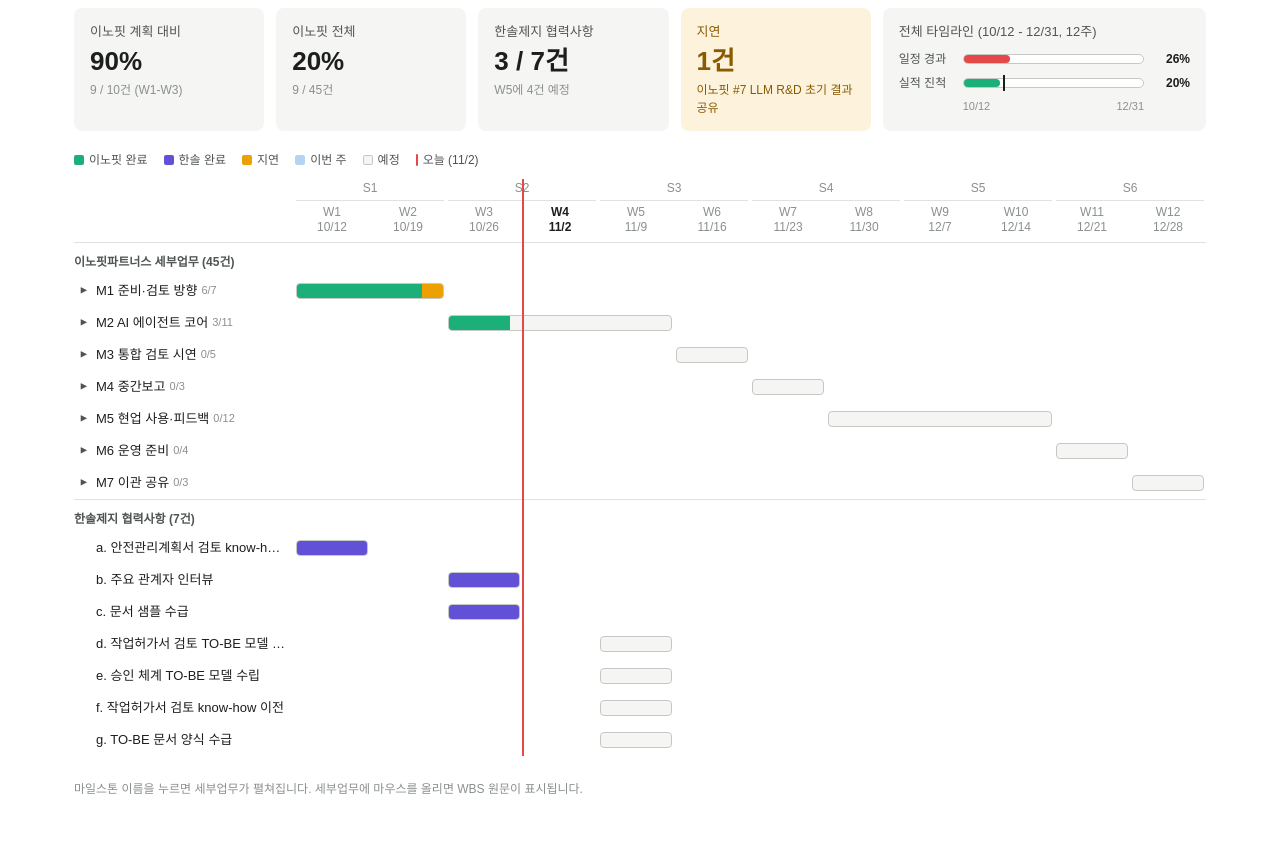
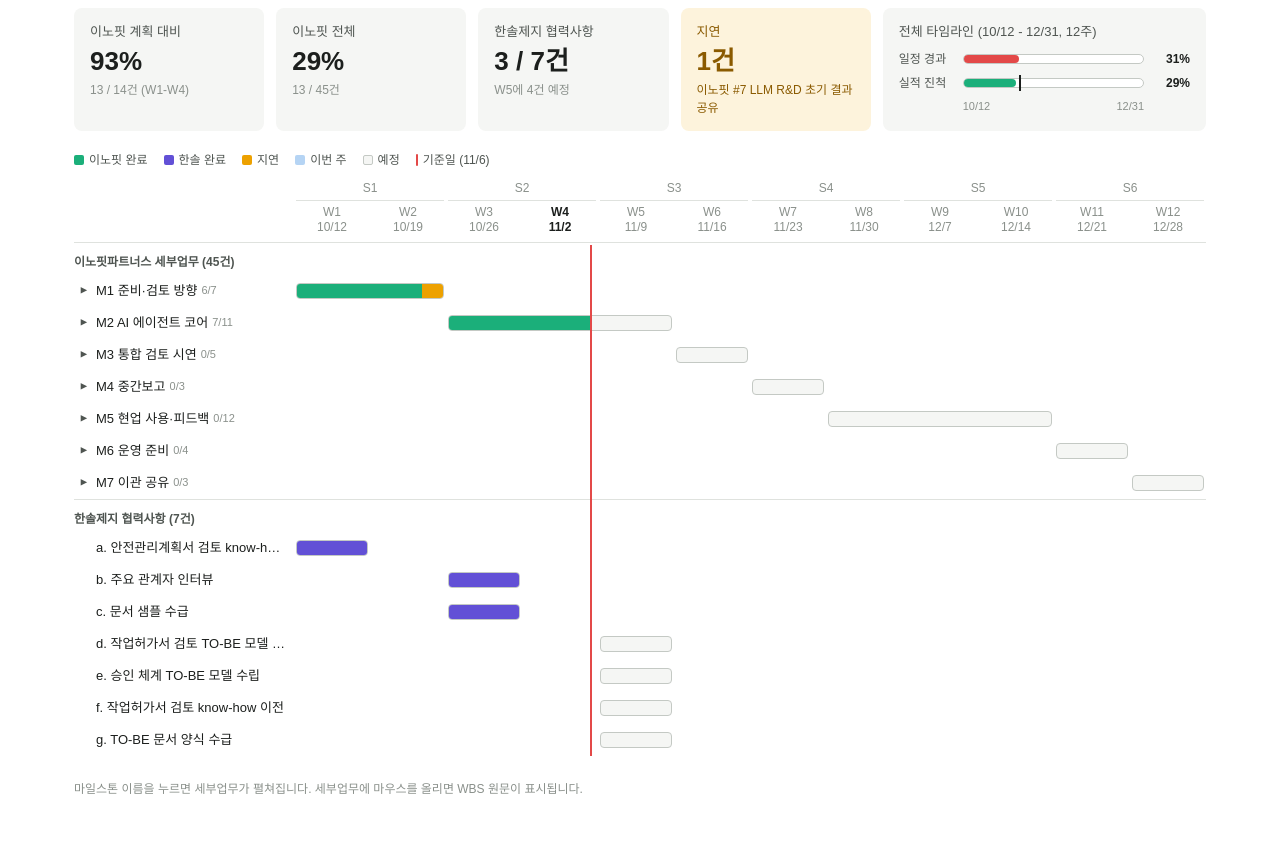
Before and after one commit to chjeon-dev/hsgant, a plain HTML site: page index.html in a window 1280 px wide. Shown: the part 77-923 px from the top of the page. Drawn offline with Linux system fonts and the light colour scheme.

Commit message:
Update index.html

```diff
--- a/index.html
+++ b/index.html
@@ -3,7 +3,7 @@
 <head>
 <meta charset="utf-8">
 <meta name="viewport" content="width=device-width, initial-scale=1">
-<title>한솔간트차트 (W4, 2026-11-02 기준)</title>
+<title>한솔간트차트 (W4, 2026-11-06 기준)</title>
 <style>
 :root{--bg:#fff;--surface:#f5f6f4;--text:#1c1f1d;--text2:#4f5551;--muted:#8a908b;--line:#dfe2de;--line-strong:#c4c9c4;--done:#1baf7a;--han:#6250d6;--delay:#eda100;--now:#b5d4f4;--today:#e34948;--warn-bg:#fdf3dc;--warn-text:#8a5a00;color-scheme:light}
 @media (prefers-color-scheme:dark){:root{--bg:#161816;--surface:#202320;--text:#eceeea;--text2:#c2c7c1;--line:#2e322e;--line-strong:#454a45;--now:#3d6a96;--warn-bg:#3a2e12;--warn-text:#f1c46a;color-scheme:dark}}
@@ -61,7 +61,7 @@ details[open] .tg{transform:none}
 .tb.delay{background:var(--delay)}
 .tb.now{background:var(--now)}
 .tb.plan{background:var(--surface);border:1px solid var(--line-strong)}
-.today{position:absolute;top:0;bottom:0;width:2px;background:var(--today);pointer-events:none}
+.today{position:absolute;top:66px;bottom:0;width:2px;background:var(--today);pointer-events:none}
 footer{margin-top:24px;color:var(--muted);font-size:12px}
 @media (prefers-reduced-motion:reduce){.tg{transition:none}}
 </style>
@@ -70,18 +70,18 @@ footer{margin-top:24px;color:var(--muted);font-size:12px}
 <div class="wrap">
 <header>
 <h1>한솔간트차트</h1>
-<span class="meta">한솔제지 안전서류 통합관리시스템 구축 / W4 (2026-11-02) 기준 / WBS v2.0</span>
+<span class="meta">한솔제지 안전서류 통합관리시스템 구축 / W4 (2026-11-06) 기준 / WBS v2.0</span>
 </header>
 <section class="kpi">
-<div><div class="l">이노핏 계획 대비</div><div class="v">90%</div><div class="s">9 / 10건 (W1-W3)</div></div>
-<div><div class="l">이노핏 전체</div><div class="v">20%</div><div class="s">9 / 45건</div></div>
+<div><div class="l">이노핏 계획 대비</div><div class="v">93%</div><div class="s">13 / 14건 (W1-W4)</div></div>
+<div><div class="l">이노핏 전체</div><div class="v">29%</div><div class="s">13 / 45건</div></div>
 <div><div class="l">한솔제지 협력사항</div><div class="v">3 / 7건</div><div class="s">W5에 4건 예정</div></div>
 <div class="warn"><div class="l">지연</div><div class="v">1건</div><div class="s">이노핏 #7 LLM R&amp;D 초기 결과 공유</div></div>
 <div class="tlbox">
 <div class="l">전체 타임라인 (10/12 - 12/31, 12주)</div>
 <div class="tl">
-<div class="tlr"><span>일정 경과</span><div class="trk"><div class="fill" style="width:26%;background:var(--today)"></div></div><span class="pct">26%</span></div>
-<div class="tlr"><span>실적 진척</span><div class="trk"><div class="fill" style="width:20%;background:var(--done)"></div><div class="plan" style="left:22%" title="계획 진척 22% (W1-W3 10건)"></div></div><span class="pct">20%</span></div>
+<div class="tlr"><span>일정 경과</span><div class="trk"><div class="fill" style="width:31%;background:var(--today)"></div></div><span class="pct">31%</span></div>
+<div class="tlr"><span>실적 진척</span><div class="trk"><div class="fill" style="width:29%;background:var(--done)"></div><div class="plan" style="left:31%" title="계획 진척 31% (완료 주차 W1-W4 14건)"></div></div><span class="pct">29%</span></div>
 <div class="ax"><span></span><div class="d"><span style="left:0">10/12</span><span style="right:0">12/31</span></div><span></span></div>
 </div>
 </div>
@@ -92,7 +92,7 @@ footer{margin-top:24px;color:var(--muted);font-size:12px}
 <span><i class="sw" style="background:var(--delay)"></i>지연</span>
 <span><i class="sw" style="background:var(--now)"></i>이번 주</span>
 <span><i class="sw" style="background:var(--surface);border:1px solid var(--line-strong)"></i>예정</span>
-<span><i class="sw" style="width:2px;height:12px;background:var(--today)"></i>오늘 (11/2)</span>
+<span><i class="sw" style="width:2px;height:12px;background:var(--today)"></i>기준일 (11/6)</span>
 </div>
 <div class="scroll"><div class="gantt">
 <div class="row hdr"><span></span><span class="sp">S1</span><span class="sp">S2</span><span class="sp">S3</span><span class="sp">S4</span><span class="sp">S5</span><span class="sp">S6</span></div>
@@ -107,14 +107,14 @@ footer{margin-top:24px;color:var(--muted);font-size:12px}
 <div class="row task" title="6. 챗봇(베타)의 화면 초안, 계획서 입력 등 워크플로우의 외관을 확인한다."><span class="lab"><span class="t"><span class="num">6.</span> 챗봇 화면 초안 확인</span></span><div class="tb done" style="grid-column:3/4"></div></div>
 <div class="row task" title="7. LLM R&amp;D 초기 결과를 공유한다 - OCR 모델 / LLM 모델 / 토큰 가격 및 운영 예상치 등"><span class="lab"><span class="t"><span class="num">7.</span> LLM R&amp;D 결과 공유</span></span><div class="tb delay" style="grid-column:3/4"></div></div>
 </details>
-<details><summary class="row ms"><span class="lab"><span class="tg">▼</span><span class="t">M2 AI 에이전트 코어</span><span class="cnt">3/11</span></span><div class="bar" style="grid-column:4/7"><i style="width:27.3%;background:var(--done)"></i><i style="width:0.0%;background:var(--delay)"></i></div></summary>
+<details><summary class="row ms"><span class="lab"><span class="tg">▼</span><span class="t">M2 AI 에이전트 코어</span><span class="cnt">7/11</span></span><div class="bar" style="grid-column:4/7"><i style="width:63.6%;background:var(--done)"></i><i style="width:0.0%;background:var(--delay)"></i></div></summary>
 <div class="row task" title="8. 안전관리계획서 파일을 업로드할 수 있다."><span class="lab"><span class="t"><span class="num">8.</span> 계획서 파일 업로드</span></span><div class="tb done" style="grid-column:4/5"></div></div>
 <div class="row task" title="9. AI 에이전트의 검토 플로우를 확인할 수 있다."><span class="lab"><span class="t"><span class="num">9.</span> 검토 플로우 확인</span></span><div class="tb done" style="grid-column:4/5"></div></div>
 <div class="row task" title="10. 문서에서 읽은 주요 정보를 원문과 대조할 수 있다."><span class="lab"><span class="t"><span class="num">10.</span> 주요 정보 원문 대조</span></span><div class="tb done" style="grid-column:4/5"></div></div>
-<div class="row task" title="11. AI 에이전트가 형식 누락 항목과 다른 검토 항목을 구분할 수 있다."><span class="lab"><span class="t"><span class="num">11.</span> 형식 누락 항목 구분</span></span><div class="tb now" style="grid-column:5/6"></div></div>
-<div class="row task" title="12. 형식 검토 프로세스가 챗봇 형태로 구현되고, 해당 검토 결과와 근거에 대해 질의응답할 수 있다."><span class="lab"><span class="t"><span class="num">12.</span> 형식 검토 챗봇 Q&amp;A</span></span><div class="tb now" style="grid-column:5/6"></div></div>
-<div class="row task" title="13. AI 에이전트의 리뷰 사항과 관련 원문을 비교·대조할 수 있다."><span class="lab"><span class="t"><span class="num">13.</span> 리뷰-원문 비교·대조</span></span><div class="tb now" style="grid-column:5/6"></div></div>
-<div class="row task" title="14. AI 에이전트가 하나의 공사에 관련된 여러 문서를 연결된 맥락으로 인식하여 형식상 판단을 진행한다."><span class="lab"><span class="t"><span class="num">14.</span> 다문서 맥락 형식 판단</span></span><div class="tb now" style="grid-column:5/6"></div></div>
+<div class="row task" title="11. AI 에이전트가 형식 누락 항목과 다른 검토 항목을 구분할 수 있다."><span class="lab"><span class="t"><span class="num">11.</span> 형식 누락 항목 구분</span></span><div class="tb done" style="grid-column:5/6"></div></div>
+<div class="row task" title="12. 형식 검토 프로세스가 챗봇 형태로 구현되고, 해당 검토 결과와 근거에 대해 질의응답할 수 있다."><span class="lab"><span class="t"><span class="num">12.</span> 형식 검토 챗봇 Q&amp;A</span></span><div class="tb done" style="grid-column:5/6"></div></div>
+<div class="row task" title="13. AI 에이전트의 리뷰 사항과 관련 원문을 비교·대조할 수 있다."><span class="lab"><span class="t"><span class="num">13.</span> 리뷰-원문 비교·대조</span></span><div class="tb done" style="grid-column:5/6"></div></div>
+<div class="row task" title="14. AI 에이전트가 하나의 공사에 관련된 여러 문서를 연결된 맥락으로 인식하여 형식상 판단을 진행한다."><span class="lab"><span class="t"><span class="num">14.</span> 다문서 맥락 형식 판단</span></span><div class="tb done" style="grid-column:5/6"></div></div>
 <div class="row task" title="15. 법률 및 내규 상 재검토 항목 및 추가 확인 필요 항목을 판별할 수 있다."><span class="lab"><span class="t"><span class="num">15.</span> 법률·내규 재검토 판별</span></span><div class="tb plan" style="grid-column:6/7"></div></div>
 <div class="row task" title="16. 법률 및 내규 검토 프로세스가 챗봇 형태로 구현되고, 해당 검토 결과와 근거에 대해 질의응답할 수 있다."><span class="lab"><span class="t"><span class="num">16.</span> 법률·내규 챗봇 Q&amp;A</span></span><div class="tb plan" style="grid-column:6/7"></div></div>
 <div class="row task" title="17. AI 에이전트의 지적 사항과 법률 근거 및 내규 출처를 매칭하여 확인할 수 있다."><span class="lab"><span class="t"><span class="num">17.</span> 지적-법률 근거 매칭</span></span><div class="tb plan" style="grid-column:6/7"></div></div>
@@ -165,7 +165,7 @@ footer{margin-top:24px;color:var(--muted);font-size:12px}
 <div class="row ms"><span class="lab" style="padding-left:22px"><span class="t">e. 승인 체계 TO-BE 모델 수립</span></span><div class="bar" style="grid-column:6/7"></div></div>
 <div class="row ms"><span class="lab" style="padding-left:22px"><span class="t">f. 작업허가서 검토 know-how 이전</span></span><div class="bar" style="grid-column:6/7"></div></div>
 <div class="row ms"><span class="lab" style="padding-left:22px"><span class="t">g. TO-BE 문서 양식 수급</span></span><div class="bar" style="grid-column:6/7"></div></div>
-<div class="today" style="left:calc(220px + (100% - 220px) * 3 / 12)"></div>
+<div class="today" style="left:calc(220px + (100% - 220px) * 3.9 / 12)"></div>
 </div></div>
 <footer>마일스톤 이름을 누르면 세부업무가 펼쳐집니다. 세부업무에 마우스를 올리면 WBS 원문이 표시됩니다.</footer>
 </div>
```
